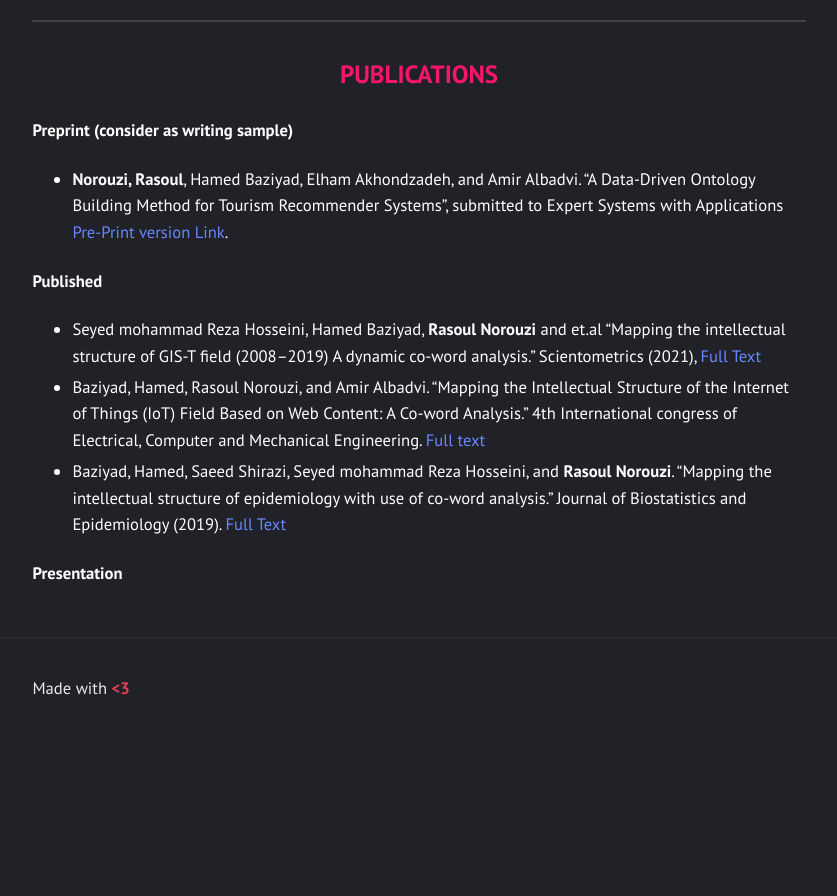
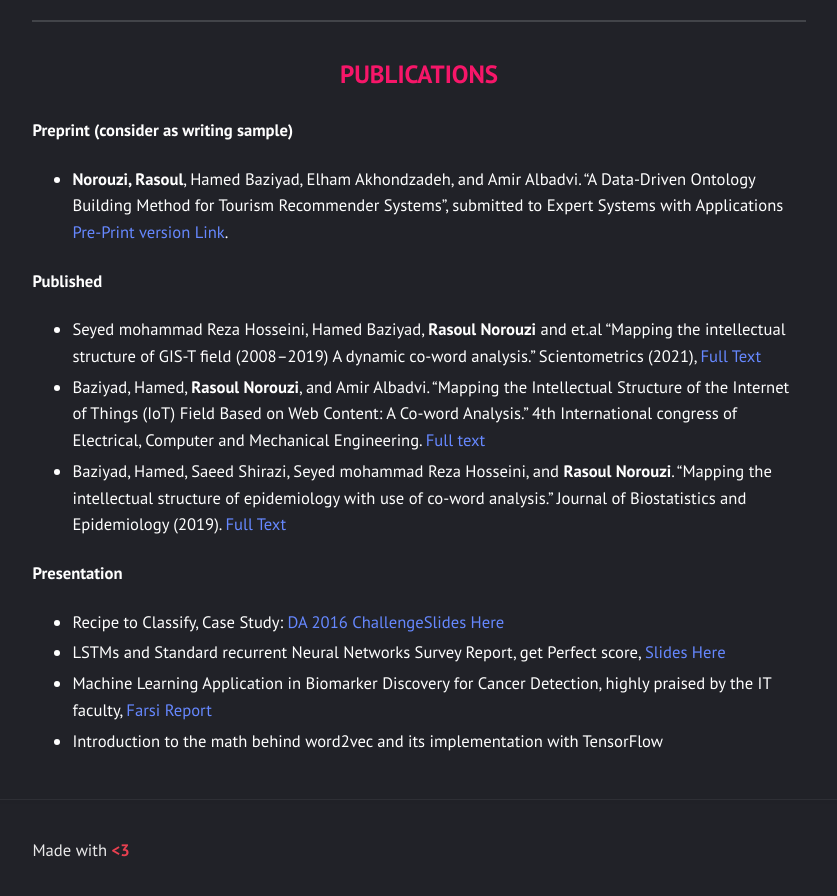
Before and after one commit to rasoulnorouzi/rasoulnorouzi.github.io, a Jekyll site: the page built from cv.md, in a window 1280 px wide and 900 px high, scrolled down 3680 px. Shown: the top 896 px of the window, without its empty margins (221-1058 px from the left). Built offline with Jekyll 4.4.1, drawn with Linux system fonts in a browser that asks for light colours; before the commit the page ends 4418 px from its top, so only the background shows below that.

Commit message:
Update cv.md

```diff
--- a/cv.md
+++ b/cv.md
@@ -98,7 +98,11 @@ Help students who will start the writing of the final assignment confused what t
 
 #### Published
 - Seyed mohammad Reza Hosseini, Hamed Baziyad, **Rasoul Norouzi** and et.al "Mapping the 	intellectual structure of GIS-T ﬁeld (2008–2019) A dynamic co-word analysis." Scientometrics (2021), [Full Text](https://link.springer.com/article/10.1007%2Fs11192-020-03840-8)
-- Baziyad, Hamed, Rasoul Norouzi, and Amir Albadvi. "Mapping the Intellectual Structure of the Internet of Things (IoT) Field Based on Web Content: A Co-word Analysis." 4th International congress of Electrical, Computer and Mechanical Engineering. [Full text](https://www.researchgate.net/publication/343787997_Mapping_the_intellectual_structure_of_the_Internet_of_Things_IoT_field_based_on_web_content_a_co-word_analysis)
+- Baziyad, Hamed, **Rasoul Norouzi**, and Amir Albadvi. "Mapping the Intellectual Structure of the Internet of Things (IoT) Field Based on Web Content: A Co-word Analysis." 4th International congress of Electrical, Computer and Mechanical Engineering. [Full text](https://www.researchgate.net/publication/343787997_Mapping_the_intellectual_structure_of_the_Internet_of_Things_IoT_field_based_on_web_content_a_co-word_analysis)
 - Baziyad, Hamed, Saeed Shirazi, Seyed mohammad Reza Hosseini, and **Rasoul Norouzi**. "Mapping the intellectual structure of epidemiology with use of co-word analysis." Journal of Biostatistics and Epidemiology (2019). [Full Text](https://publish.kne-publishing.com/index.php/jbe/article/view/3618)
 
 #### Presentation
+- Recipe to Classify, Case Study: [DA 2016 Challenge](https://people.dsv.su.se/~isak-kar/IDA2016Challenge.txt)[Slides Here](../sources/CV/Recipe to Classify.pdf)
+- LSTMs and Standard recurrent Neural Networks Survey Report, get Perfect score, [Slides Here](../sources/CV/lstm.pdf)
+- Machine Learning Application in Biomarker Discovery for Cancer Detection, highly praised by the IT faculty, [Farsi Report](../sources/CV/9566221008seminarReport.pdf)
+- Introduction to the math behind word2vec and its implementation with TensorFlow
```
